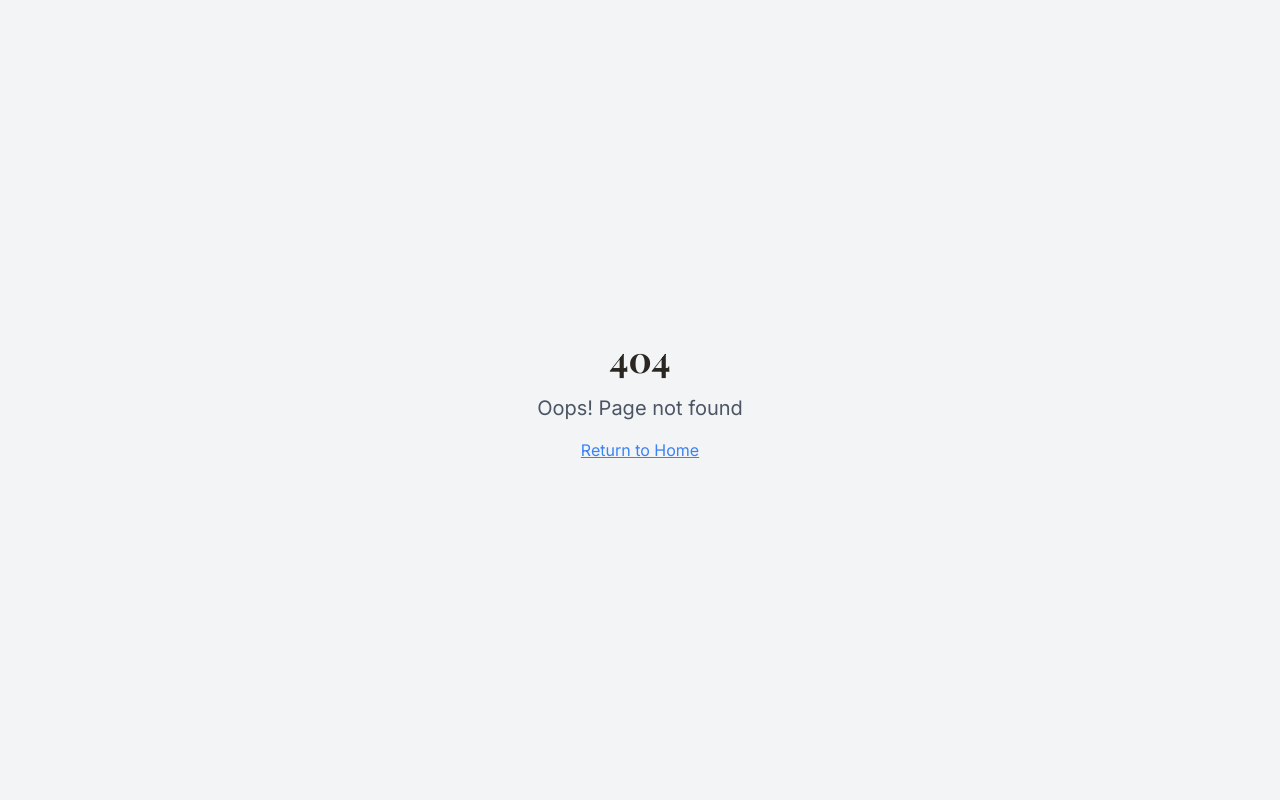
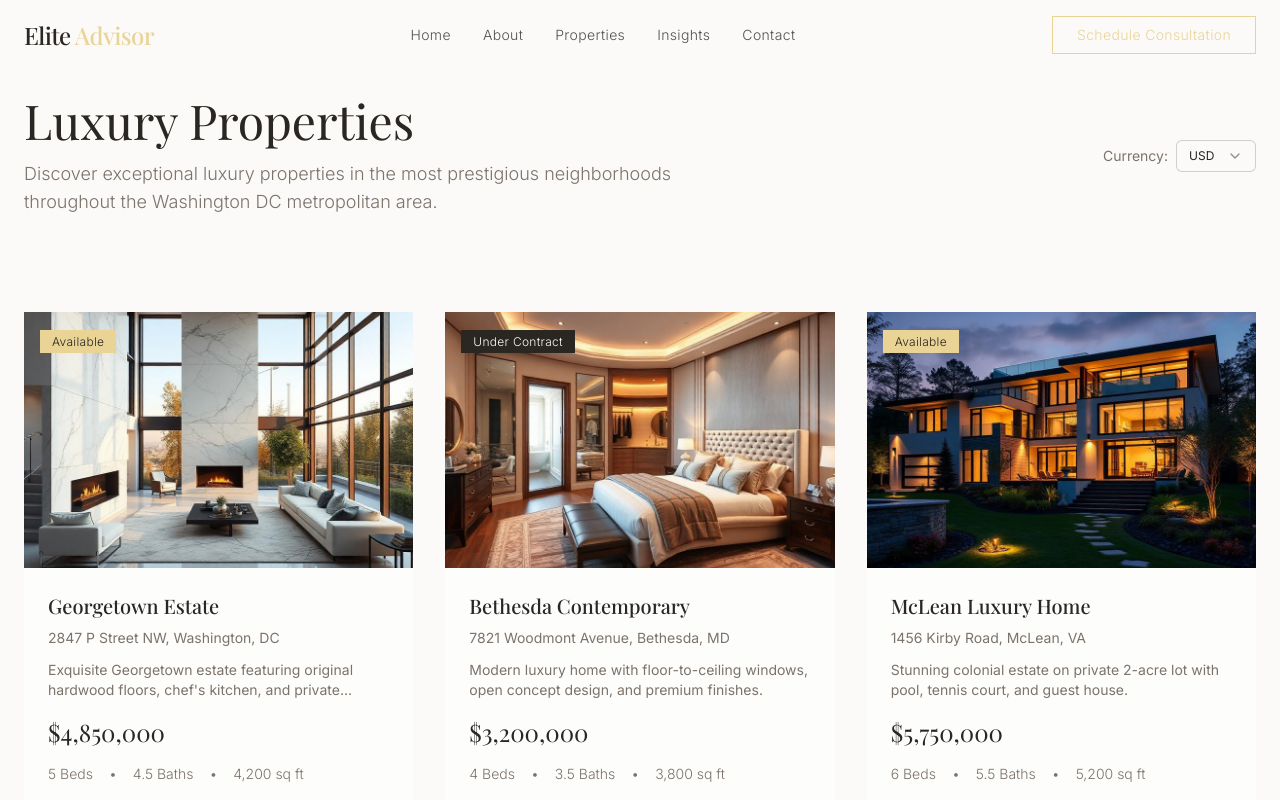
Before and after one commit to izzuddin-noormy/elite-advisor-showcase, a React (Vite) app: page /properties in a window 1280 px wide. Before the commit this address had no page. Shown: the top 800 px of the page. Built offline with nearby package versions, Linux system fonts and the light colour scheme.

Commit message:
Add property listing page and currency switcher
Implement a new "Properties Listing Page" and add a currency switcher to the "Featured Properties" section on the homepage. The currency switcher will allow users to toggle between USD, MYR, and CNY.

```diff
--- a/src/App.tsx
+++ b/src/App.tsx
@@ -4,6 +4,7 @@ import { TooltipProvider } from "@/components/ui/tooltip";
 import { QueryClient, QueryClientProvider } from "@tanstack/react-query";
 import { BrowserRouter, Routes, Route } from "react-router-dom";
 import Index from "./pages/Index";
+import Properties from "./pages/Properties";
 import NotFound from "./pages/NotFound";
 
 const queryClient = new QueryClient();
@@ -16,6 +17,7 @@ const App = () => (
       <BrowserRouter>
         <Routes>
           <Route path="/" element={<Index />} />
+          <Route path="/properties" element={<Properties />} />
           {/* ADD ALL CUSTOM ROUTES ABOVE THE CATCH-ALL "*" ROUTE */}
           <Route path="*" element={<NotFound />} />
         </Routes>
--- /dev/null
+++ b/src/components/CurrencySwitch.tsx
@@ -0,0 +1,30 @@
+import { useState } from 'react';
+import { Select, SelectContent, SelectItem, SelectTrigger, SelectValue } from '@/components/ui/select';
+
+export type Currency = 'USD' | 'MYR' | 'CNY';
+
+interface CurrencySwitchProps {
+  currency: Currency;
+  onCurrencyChange: (currency: Currency) => void;
+  className?: string;
+}
+
+const CurrencySwitch = ({ currency, onCurrencyChange, className }: CurrencySwitchProps) => {
+  return (
+    <div className={`flex items-center space-x-2 ${className}`}>
+      <span className="font-body text-sm text-muted-foreground">Currency:</span>
+      <Select value={currency} onValueChange={(value: Currency) => onCurrencyChange(value)}>
+        <SelectTrigger className="w-20 h-8 text-xs border-primary/20">
+          <SelectValue />
+        </SelectTrigger>
+        <SelectContent>
+          <SelectItem value="USD">USD</SelectItem>
+          <SelectItem value="MYR">MYR</SelectItem>
+          <SelectItem value="CNY">CNY</SelectItem>
+        </SelectContent>
+      </Select>
+    </div>
+  );
+};
+
+export default CurrencySwitch;
--- a/src/components/Navigation.tsx
+++ b/src/components/Navigation.tsx
@@ -14,9 +14,9 @@ const Navigation = () => {
   }, []);
 
   const navItems = [
-    { name: 'Home', href: '#home' },
+    { name: 'Home', href: '/' },
     { name: 'About', href: '#about' },
-    { name: 'Properties', href: '#properties' },
+    { name: 'Properties', href: '/properties' },
     { name: 'Insights', href: '#insights' },
     { name: 'Contact', href: '#contact' },
   ];
--- a/src/components/PropertiesSection.tsx
+++ b/src/components/PropertiesSection.tsx
@@ -1,8 +1,12 @@
+import { useState } from 'react';
 import property1 from '@/assets/property-1.jpg';
 import property2 from '@/assets/property-2.jpg';
 import property3 from '@/assets/property-3.jpg';
+import CurrencySwitch, { Currency } from '@/components/CurrencySwitch';
+import { convertPrice } from '@/utils/currency';
 
 const PropertiesSection = () => {
+  const [currency, setCurrency] = useState<Currency>('USD');
   const properties = [
     {
       id: 1,
@@ -46,10 +50,17 @@ const PropertiesSection = () => {
           <h2 className="section-heading text-primary mb-8">
             Featured Properties
           </h2>
-          <p className="font-body text-lg font-light text-muted-foreground max-w-2xl mx-auto">
+          <p className="font-body text-lg font-light text-muted-foreground max-w-2xl mx-auto mb-8">
             Discover exceptional properties in the most prestigious neighborhoods
             throughout the Washington DC metropolitan area.
           </p>
+
+          <div className="flex justify-center">
+            <CurrencySwitch
+              currency={currency}
+              onCurrencyChange={setCurrency}
+            />
+          </div>
         </div>
 
         <div className="grid grid-cols-1 md:grid-cols-2 lg:grid-cols-3 gap-8">
@@ -87,7 +98,7 @@ const PropertiesSection = () => {
 
                 <div className="flex items-center justify-between mb-4">
                   <span className="font-serif text-2xl font-light text-primary">
-                    {property.price}
+                    {convertPrice(property.price, currency)}
                   </span>
                 </div>
 
@@ -111,7 +122,7 @@ const PropertiesSection = () => {
 
         <div className="text-center mt-12">
           <a
-            href="#"
+            href="/properties"
             className="inline-flex items-center px-8 py-3 border border-primary text-primary hover:bg-primary hover:text-primary-foreground transition-all duration-300 font-body text-sm font-light tracking-wide"
           >
             View All Properties
--- /dev/null
+++ b/src/pages/Properties.tsx
@@ -0,0 +1,197 @@
+import { useState } from 'react';
+import Navigation from '@/components/Navigation';
+import Footer from '@/components/Footer';
+import CurrencySwitch, { Currency } from '@/components/CurrencySwitch';
+import { convertPrice } from '@/utils/currency';
+import property1 from '@/assets/property-1.jpg';
+import property2 from '@/assets/property-2.jpg';
+import property3 from '@/assets/property-3.jpg';
+
+const Properties = () => {
+  const [currency, setCurrency] = useState<Currency>('USD');
+
+  const properties = [
+    {
+      id: 1,
+      image: property1,
+      title: 'Georgetown Estate',
+      address: '2847 P Street NW, Washington, DC',
+      price: '$4,850,000',
+      beds: 5,
+      baths: 4.5,
+      sqft: '4,200',
+      status: 'Available',
+      description: 'Exquisite Georgetown estate featuring original hardwood floors, chef\'s kitchen, and private garden.'
+    },
+    {
+      id: 2,
+      image: property2,
+      title: 'Bethesda Contemporary',
+      address: '7821 Woodmont Avenue, Bethesda, MD',
+      price: '$3,200,000',
+      beds: 4,
+      baths: 3.5,
+      sqft: '3,800',
+      status: 'Under Contract',
+      description: 'Modern luxury home with floor-to-ceiling windows, open concept design, and premium finishes.'
+    },
+    {
+      id: 3,
+      image: property3,
+      title: 'McLean Luxury Home',
+      address: '1456 Kirby Road, McLean, VA',
+      price: '$5,750,000',
+      beds: 6,
+      baths: 5.5,
+      sqft: '5,200',
+      status: 'Available',
+      description: 'Stunning colonial estate on private 2-acre lot with pool, tennis court, and guest house.'
+    },
+    {
+      id: 4,
+      image: property1,
+      title: 'Capitol Hill Townhouse',
+      address: '234 A Street SE, Washington, DC',
+      price: '$2,850,000',
+      beds: 4,
+      baths: 3.5,
+      sqft: '3,200',
+      status: 'Available',
+      description: 'Historic townhouse completely renovated with modern amenities while preserving original charm.'
+    },
+    {
+      id: 5,
+      image: property2,
+      title: 'Arlington Heights Modern',
+      address: '5678 Wilson Boulevard, Arlington, VA',
+      price: '$4,200,000',
+      beds: 5,
+      baths: 4,
+      sqft: '4,800',
+      status: 'Available',
+      description: 'Contemporary home with smart home technology, wine cellar, and panoramic city views.'
+    },
+    {
+      id: 6,
+      image: property3,
+      title: 'Potomac Waterfront Estate',
+      address: '9876 River Road, Potomac, MD',
+      price: '$7,950,000',
+      beds: 7,
+      baths: 6.5,
+      sqft: '8,500',
+      status: 'Available',
+      description: 'Magnificent waterfront estate with private dock, infinity pool, and 180-degree river views.'
+    }
+  ];
+
+  return (
+    <div className="min-h-screen">
+      <Navigation />
+
+      {/* Header Section */}
+      <section className="pt-24 pb-16 bg-background">
+        <div className="container mx-auto px-6">
+          <div className="flex flex-col md:flex-row md:items-center md:justify-between mb-8">
+            <div>
+              <h1 className="section-heading text-primary mb-4">
+                Luxury Properties
+              </h1>
+              <p className="font-body text-lg font-light text-muted-foreground max-w-2xl">
+                Discover exceptional luxury properties in the most prestigious neighborhoods
+                throughout the Washington DC metropolitan area.
+              </p>
+            </div>
+
+            <div className="mt-6 md:mt-0">
+              <CurrencySwitch
+                currency={currency}
+                onCurrencyChange={setCurrency}
+                className="justify-end"
+              />
+            </div>
+          </div>
+        </div>
+      </section>
+
+      {/* Properties Grid */}
+      <section className="pb-20 bg-background">
+        <div className="container mx-auto px-6">
+          <div className="grid grid-cols-1 md:grid-cols-2 lg:grid-cols-3 gap-8">
+            {properties.map((property) => (
+              <div
+                key={property.id}
+                className="group bg-card rounded-none overflow-hidden hover-lift cursor-pointer"
+              >
+                <div className="relative overflow-hidden">
+                  <img
+                    src={property.image}
+                    alt={property.title}
+                    className="w-full h-64 object-cover transition-transform duration-700 group-hover:scale-110"
+                  />
+                  <div className="absolute top-4 left-4">
+                    <span
+                      className={`px-3 py-1 text-xs font-body font-light tracking-wide ${
+                        property.status === 'Available'
+                          ? 'bg-gold text-primary'
+                          : 'bg-primary text-primary-foreground'
+                      }`}
+                    >
+                      {property.status}
+                    </span>
+                  </div>
+                </div>
+
+                <div className="p-6">
+                  <h3 className="font-serif text-xl font-medium text-primary mb-2">
+                    {property.title}
+                  </h3>
+                  <p className="font-body text-sm text-muted-foreground mb-3">
+                    {property.address}
+                  </p>
+                  <p className="font-body text-sm text-muted-foreground mb-4 line-clamp-2">
+                    {property.description}
+                  </p>
+
+                  <div className="flex items-center justify-between mb-4">
+                    <span className="font-serif text-2xl font-light text-primary">
+                      {convertPrice(property.price, currency)}
+                    </span>
+                  </div>
+
+                  <div className="flex items-center space-x-4 text-sm text-muted-foreground font-body font-light mb-6">
+                    <span>{property.beds} Beds</span>
+                    <span>•</span>
+                    <span>{property.baths} Baths</span>
+                    <span>•</span>
+                    <span>{property.sqft} sq ft</span>
+                  </div>
+
+                  <div className="space-y-3">
+                    <button className="w-full py-2 border border-primary text-primary hover:bg-primary hover:text-primary-foreground transition-all duration-300 font-body text-sm font-light tracking-wide">
+                      View Details
+                    </button>
+                    <button className="w-full py-2 bg-primary text-primary-foreground hover:bg-primary/90 transition-all duration-300 font-body text-sm font-light tracking-wide">
+                      Schedule Viewing
+                    </button>
+                  </div>
+                </div>
+              </div>
+            ))}
+          </div>
+
+          {/* Load More Button */}
+          <div className="text-center mt-12">
+            <button className="inline-flex items-center px-8 py-3 border border-primary text-primary hover:bg-primary hover:text-primary-foreground transition-all duration-300 font-body text-sm font-light tracking-wide">
+              Load More Properties
+            </button>
+          </div>
+        </div>
+      </section>
+
+      <Footer />
+    </div>
+  );
+};
+
+export default Properties;
--- /dev/null
+++ b/src/utils/currency.ts
@@ -0,0 +1,35 @@
+export type Currency = 'USD' | 'MYR' | 'CNY';
+
+// Exchange rates (these would typically come from an API)
+const exchangeRates: Record<Currency, number> = {
+  USD: 1,
+  MYR: 4.75, // 1 USD = 4.75 MYR
+  CNY: 7.25  // 1 USD = 7.25 CNY
+};
+
+const currencySymbols: Record<Currency, string> = {
+  USD: '$',
+  MYR: 'RM',
+  CNY: '¥'
+};
+
+export const convertPrice = (usdPrice: string, targetCurrency: Currency): string => {
+  // Remove $ and commas, convert to number
+  const numericPrice = parseFloat(usdPrice.replace(/[$,]/g, ''));
+
+  if (isNaN(numericPrice)) return usdPrice;
+
+  const convertedPrice = numericPrice * exchangeRates[targetCurrency];
+  const symbol = currencySymbols[targetCurrency];
+
+  // Format with appropriate decimals and commas
+  if (targetCurrency === 'USD') {
+    return `${symbol}${convertedPrice.toLocaleString('en-US')}`;
+  } else {
+    return `${symbol}${Math.round(convertedPrice).toLocaleString('en-US')}`;
+  }
+};
+
+export const getCurrencySymbol = (currency: Currency): string => {
+  return currencySymbols[currency];
+};
```
